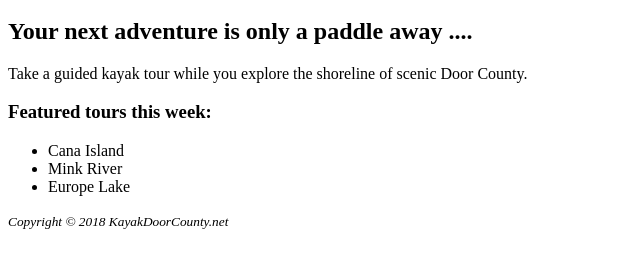
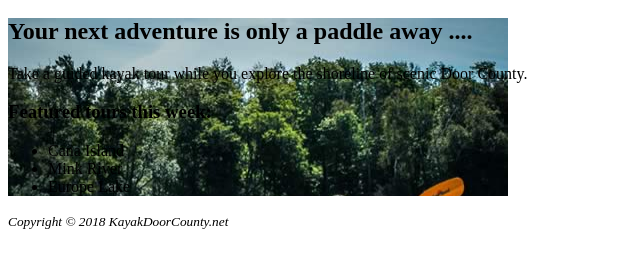
Before and after one commit to 5928002301/4.7, a plain HTML site: page index.html in a window 1280 px wide. Shown: the part 152-420 px from the top of the page, without its empty margins (0-640 px from the left). Drawn offline with Linux system fonts and the light colour scheme.

Commit message:
Update index.html

```diff
--- a/index.html
+++ b/index.html
@@ -7,7 +7,7 @@
 #bar {background-color: #152420;
 padding-top: 1.5em}
 img {border:none;}
-main {background-image:url(heroback.jpg);
+main {background-image: url(hero.jpg);
 background-repeat: no-repeat; }
 </style>
 </head>
```
